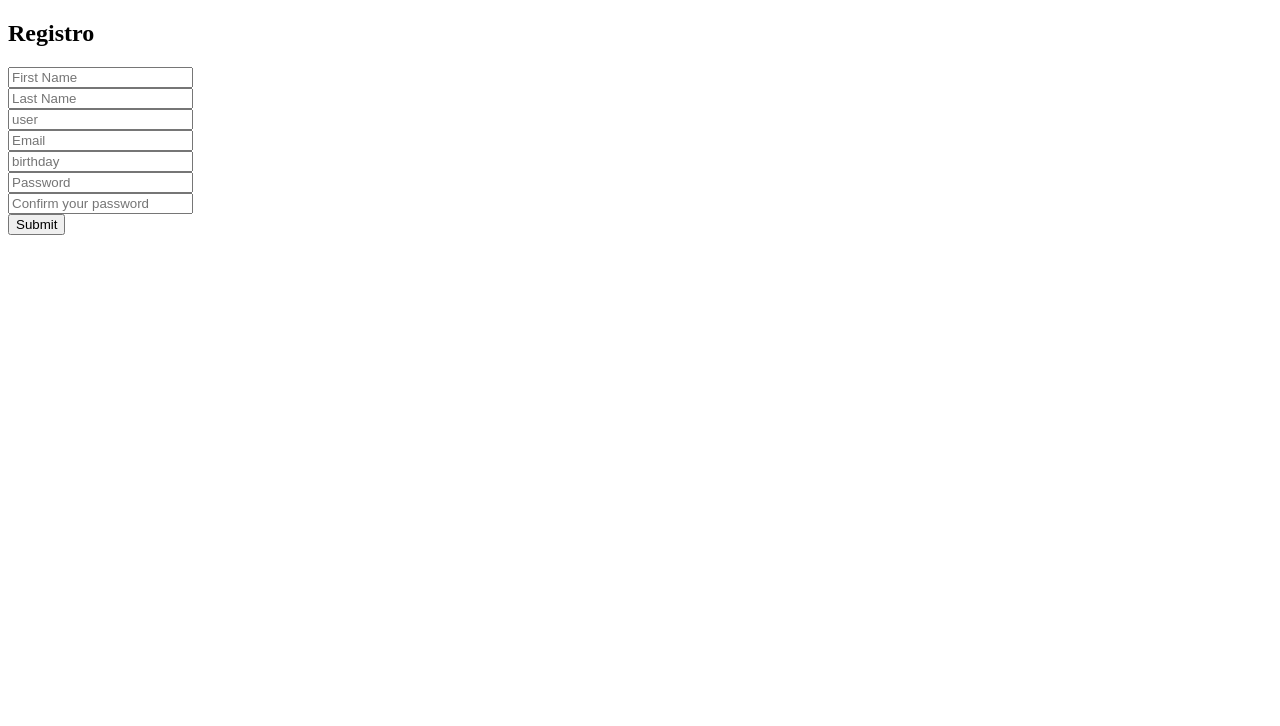
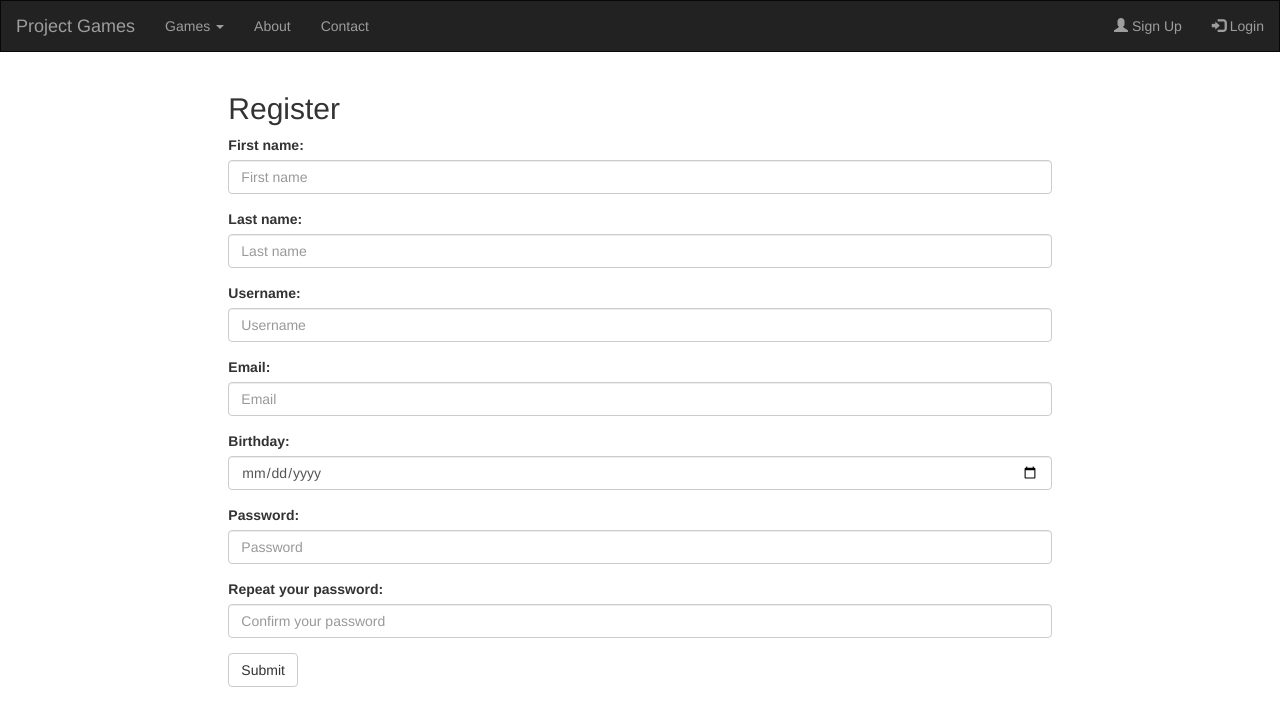
Before and after one commit to JackMerma/gamesProject, a Django app: page /account/register in a window 1280 px wide. Shown: the top 726 px of the page. Run offline with Django 4.2, Linux system fonts and the light colour scheme; some libraries are stand-ins or nearby versions.

Commit message:
cambiando la estructura de los templates en account usando la estrucutra base

```diff
--- a/account/templates/register.html
+++ b/account/templates/register.html
@@ -1,21 +1,46 @@
-<!DOCTYPE html>
-<html>
-    <header>
-        <title>Registration</title>
-    </header>
-    <h2>Registro</h2>
-    <body>
-        <form action='register' method='POST'>
+{% extends 'general-content.html' %}
+{% block content %}
+
+<div class="form-container">
+    <div class="form-box">
+        <h2>Register</h2>
+
+        <form action="register" method='POST'>
             {% csrf_token %}
-            <input type='text' name='firstName' placeholder='First Name'><br>
-            <input type='text' name='lastName' placeholder='Last Name'><br>
-            <input type='text' name='userName' placeholder='user'><br>
-            <input type='email' name='mail' placeholder='Email'><br>
-            <input type='text' name='birthday' placeholder='birthday'><br>
-            <input type='text' name='password1' placeholder='Password'><br>
-            <input type='text' name='password2' placeholder='Confirm your password'><br>
-            <input type='submit' value='Submit'>
+            <div class="form-group">
+                <label for="firstName">First name:</label>
+                <input type="text" class="form-control" id='firstName' placeholder="First name" name="firstName" required>
+            </div>
+            <div class="form-group">
+                <label for="lastName">Last name:</label>
+                <input type="text" class="form-control" id="lastName" placeholder="Last name" name="lastName" required>
+            </div>
+            <div class="form-group">
+                <label for="userName">Username:</label>
+                <input type="text" class="form-control" id="userName" placeholder="Username" name="userName" required>
+            </div>
+            <div class="form-group">
+                <label for="mail">Email:</label>
+                <input type="email" class="form-control" id="mail" placeholder="Email" name="mail" required>
+            </div>
+            <div class="form-group">
+                <label for="birthday">Birthday:</label>
+                <input type="date" class="form-control" id="birthday" name="birthday" required>
+            </div>
+            <div class="form-group">
+                <label for="password1">Password:</label>
+                <input type="password" class="form-control" id="password1" placeholder="Password" name="password1" required>
+            </div>
+            <div class="form-group">
+                <label for="password2">Repeat your password:</label>
+                <input type="password" class="form-control" id="password2" placeholder="Confirm your password" name="password2" required>
+            </div>
+            <button type="submit" class="btn btn-default">Submit</button>
         </form>
-        <a>{{ error }}</a>
-    </body>
-</html>
+
+        <br>
+        <p id='errorMessage'>{{ error }}</p>
+    </div>
+</div>
+
+{% endblock %}
```
Also changed, not shown: account/templates/login.html (+23 -13 lines).
